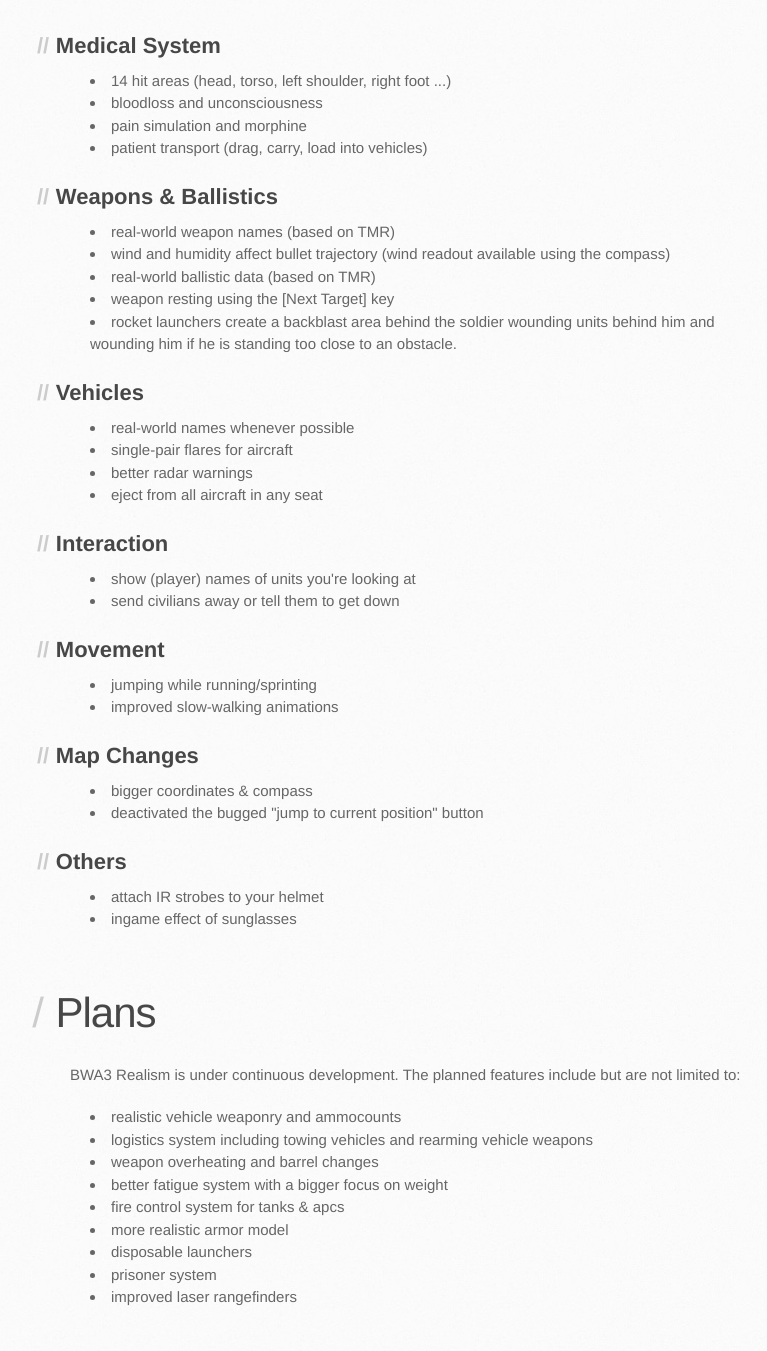
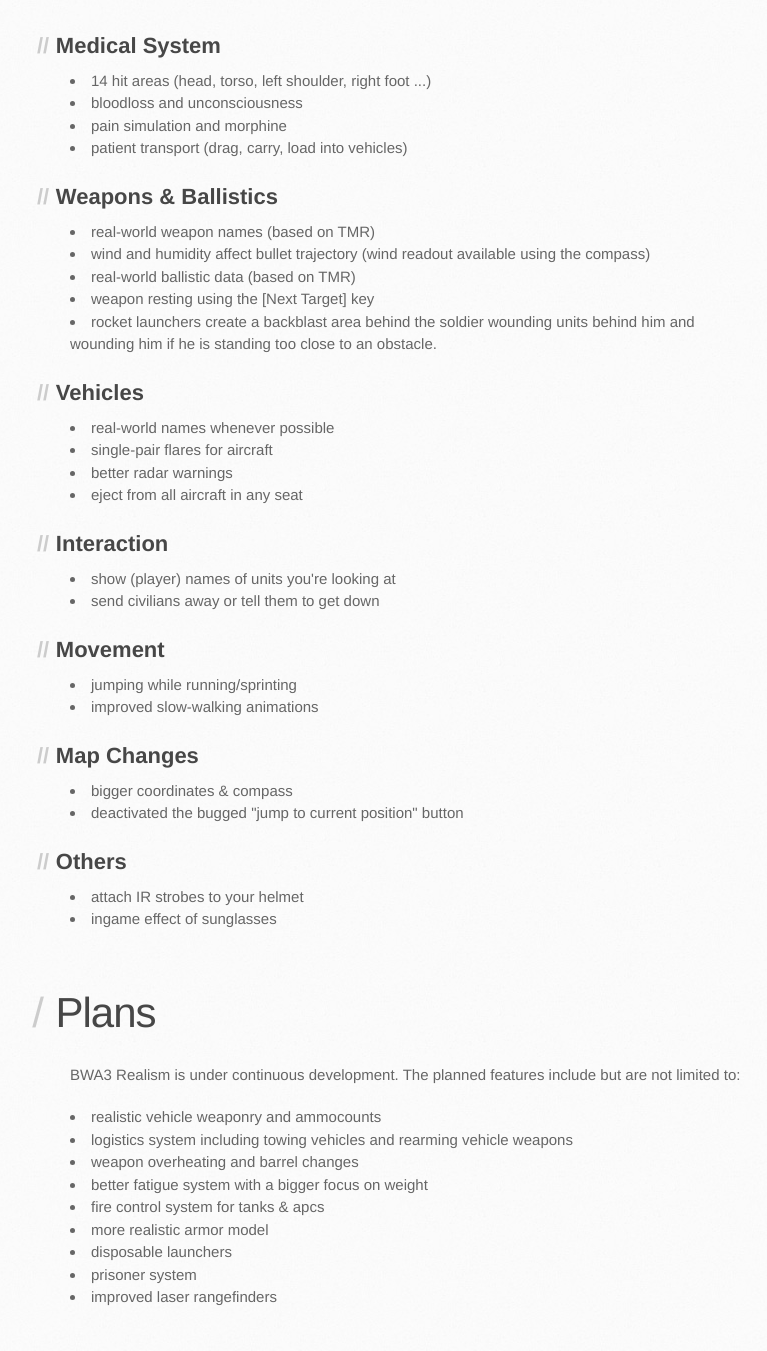
Before and after one commit to KoffeinFlummi/AGM, a PHP site: page / in a window 1280 px wide. Shown: the part 861-2212 px from the top of the page, without its empty margins (100-867 px from the left). Run offline with PHP 8.4, Linux system fonts and the light colour scheme; some libraries are stand-ins or nearby versions.

Commit message:
Update stylesheet.css

```diff
--- a/stylesheets/stylesheet.css
+++ b/stylesheets/stylesheet.css
@@ -112,6 +112,10 @@
 
 #main-content img {
   max-width: 100%;
+}
+
+#main-content ul {
+  margin-left: -20px;
 }
 
 aside#sidebar {
```
